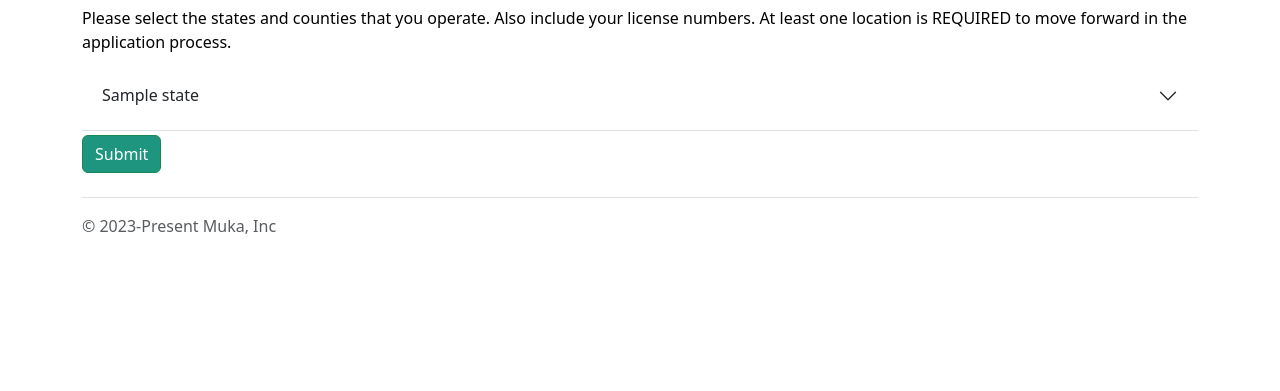
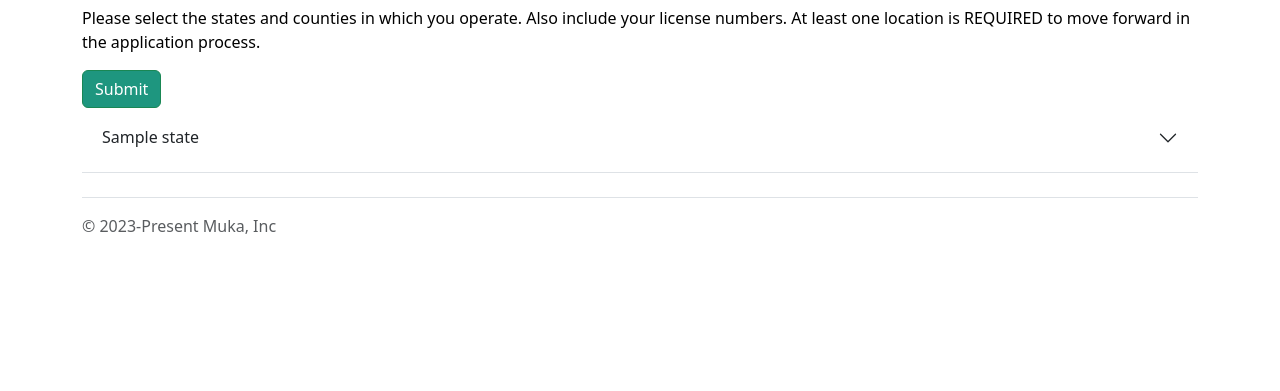
Before and after one commit to Muka-is-home/api, a Django app: template templates/adminapp/user_profile_forms/user_licenses_form.html in a window 1280 px wide. Shown: the part 366-757 px from the top of the page. Run offline with Django 4.2, Linux system fonts and the light colour scheme; the template is opened without the code that fills it: most values are stand-ins (such as "Sample title", 1, 10 or a date in 2020).

Commit message:
Update user_licenses_form.html
Moved submit button up on the user licenses page

```diff
--- a/templates/adminapp/user_profile_forms/user_licenses_form.html
+++ b/templates/adminapp/user_profile_forms/user_licenses_form.html
@@ -4,7 +4,8 @@
 <form action="{% url 'user_licenses' %}" method="POST" id="userLicenseForm" onsubmit="return prepareLicenseData();" class="container">
   {% csrf_token %}
   <h1>State License and County Information</h1>
-  <p>Please select the states and counties that you operate. Also include your license numbers. At least one location is REQUIRED to move forward in the application process.</p>
+  <p>Please select the states and counties in which you operate. Also include your license numbers. At least one location is REQUIRED to move forward in the application process.</p>
+  <button type="Submit" class="btn btn-success">Submit</button>
   <div class="accordion accordion-flush mt-1 mb-1" id="stateCounties">
     {% for state in states %}
     <div class="accordion-item">
@@ -25,7 +26,7 @@
           <label for="licenses" class="form-label">Enter your License #</label>
           <input type="text" class="form-control" name="licenses" id="{{ state.id }}" aria-describedby="licenseHelp">
 
-          <label for="counties" class="form-label">Select the Counties You Operate</label>
+          <label for="counties" class="form-label">Select the counties in which you operate:</label>
 
           {% for county in counties %}
             {% if county.state == state %}
@@ -40,7 +41,6 @@
     {% endfor %}
     <input type="hidden" name="userLicenses">
   </div>
-  <button type="Submit" class="btn btn-success">Submit</button>
 </form>
 <script>
   function prepareLicenseData() {
```
